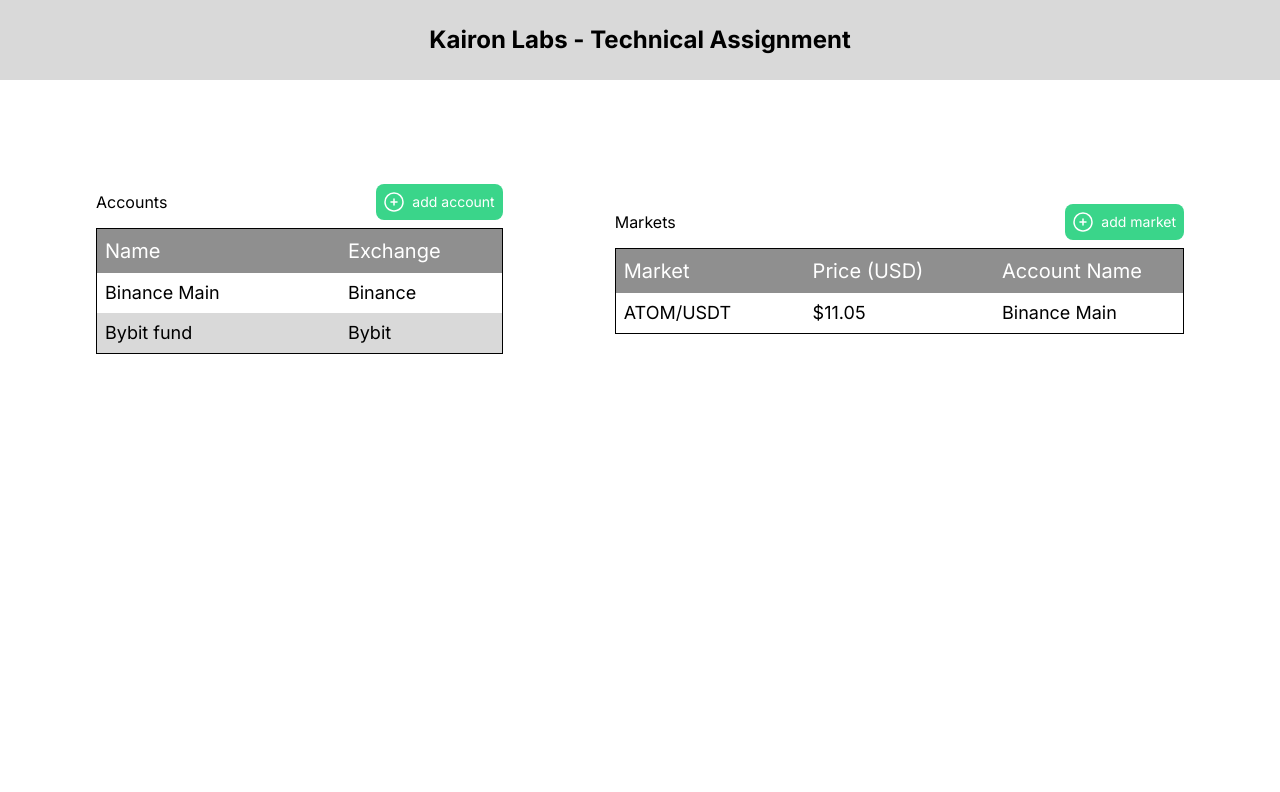
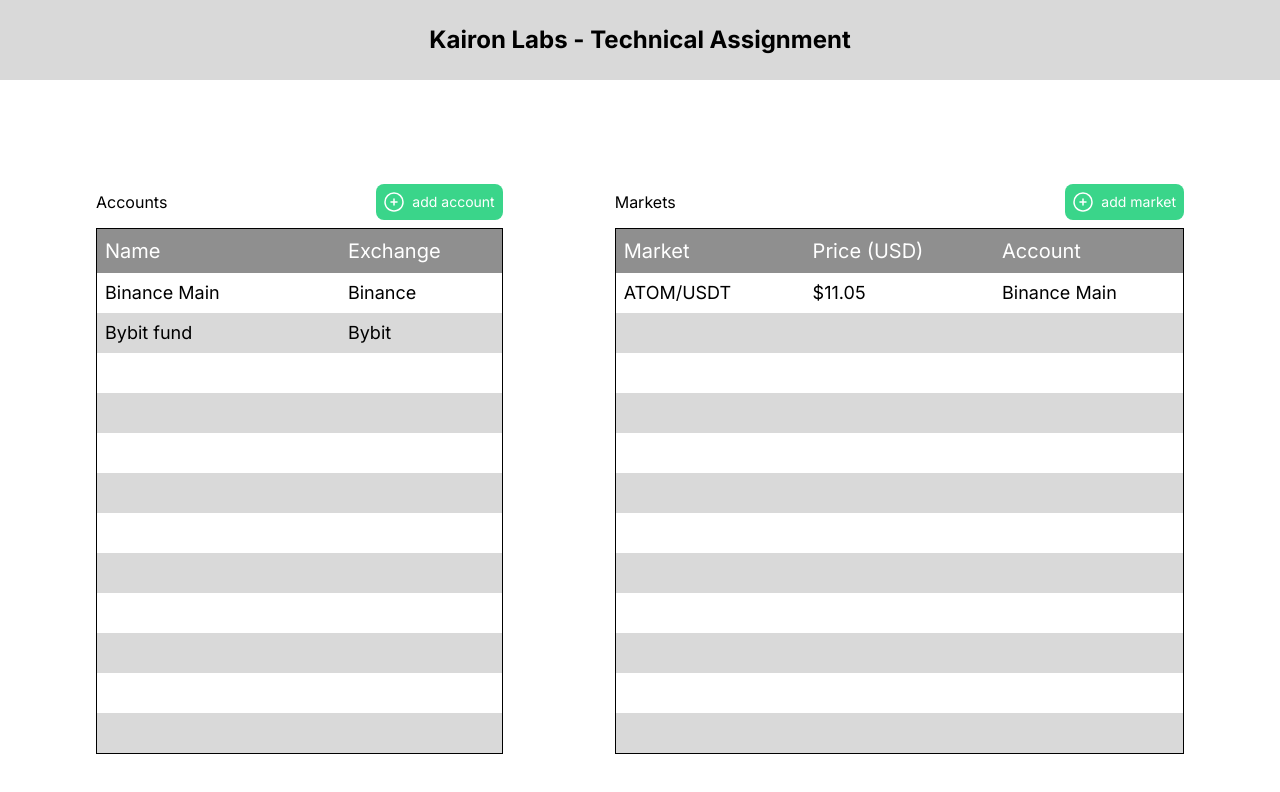
Before and after one commit to carlfremault/kairon-front, a Next.js app: page / in a window 1280 px wide. Shown: the top 792 px of the page. Built offline with nearby package versions, Linux system fonts and the light colour scheme.

Commit message:
add empty rows to fill up table

```diff
--- a/src/app/components/MarketsTable.tsx
+++ b/src/app/components/MarketsTable.tsx
@@ -17,7 +17,7 @@ const columns = [
   }),
   columnHelper.accessor("account", {
     cell: (info) => info.getValue(),
-    header: () => "Account Name",
+    header: () => "Account",
   }),
 ];
 
--- a/src/app/components/table/Table.tsx
+++ b/src/app/components/table/Table.tsx
@@ -4,6 +4,8 @@ import {
   useReactTable,
 } from "@tanstack/react-table";
 import type { AccessorKeyColumnDef, Table } from "@tanstack/react-table";
+
+const ROWS_TO_RENDER = 12;
 
 interface TableProps<TData> {
   data: TData[];
@@ -18,6 +20,33 @@ const Table = <TData, _>({ data, columns, colgroup }: TableProps<TData>) => {
     getCoreRowModel: getCoreRowModel(),
   });
 
+  const rows = table.getRowModel().rows.map((row) => (
+    <tr key={row.id} className="h-10 even:bg-light-grey">
+      {row.getVisibleCells().map((cell, i) => (
+        <td key={cell.id} className="p-2 text-lg leading-4">
+          {flexRender(cell.column.columnDef.cell, cell.getContext())}
+        </td>
+      ))}
+    </tr>
+  ));
+
+  // When necessary, we'll add empty rows to the table to make sure the minimum of rows as specified in ROWS_TO_RENDER is rendered
+  let emptyRows: JSX.Element[] = [];
+  if (rows.length < ROWS_TO_RENDER) {
+    emptyRows = Array.from(
+      { length: ROWS_TO_RENDER - rows.length },
+      (_, index) => (
+        <tr key={`empty-${index}`} className="h-10 even:bg-light-grey">
+          {columns.map((_, columnIndex) => (
+            <td key={`empty-cell-${index}-${columnIndex}`}></td>
+          ))}
+        </tr>
+      ),
+    );
+  }
+
+  const renderedRows = [...rows, ...emptyRows];
+
   return (
     <table className="w-full table-fixed border border-black">
       {colgroup && <colgroup>{colgroup}</colgroup>}
@@ -27,7 +56,7 @@ const Table = <TData, _>({ data, columns, colgroup }: TableProps<TData>) => {
             {headerGroup.headers.map((header) => (
               <th
                 key={header.id}
-                className="p-2 text-left text-lg font-normal leading-6 lg:text-xl"
+                className="p-2 text-left text-base font-normal leading-6 lg:text-lg xl:text-xl"
               >
                 {flexRender(
                   header.column.columnDef.header,
@@ -38,17 +67,7 @@ const Table = <TData, _>({ data, columns, colgroup }: TableProps<TData>) => {
           </tr>
         ))}
       </thead>
-      <tbody>
-        {table.getRowModel().rows.map((row) => (
-          <tr key={row.id} className="h-10 even:bg-light-grey">
-            {row.getVisibleCells().map((cell, i) => (
-              <td key={cell.id} className="p-2 text-lg leading-4">
-                {flexRender(cell.column.columnDef.cell, cell.getContext())}
-              </td>
-            ))}
-          </tr>
-        ))}
-      </tbody>
+      <tbody>{renderedRows}</tbody>
     </table>
   );
 };
```
